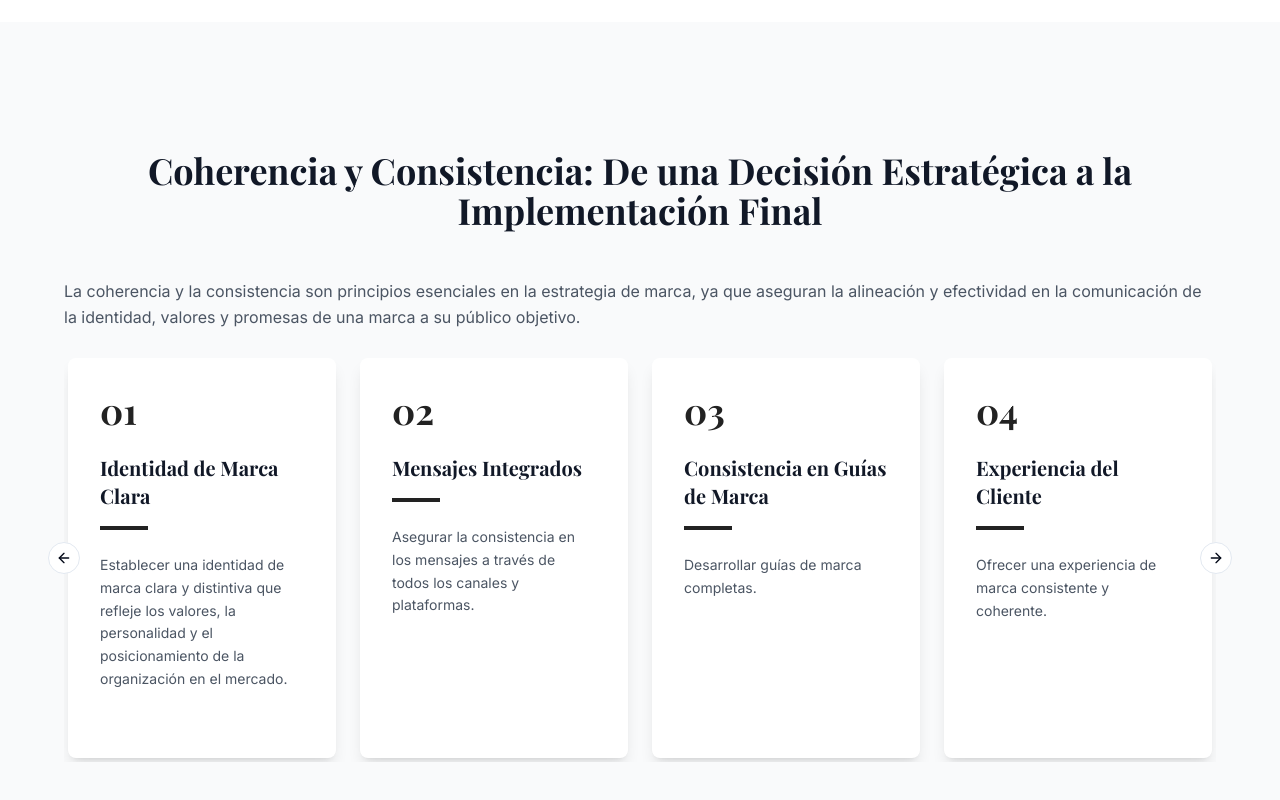
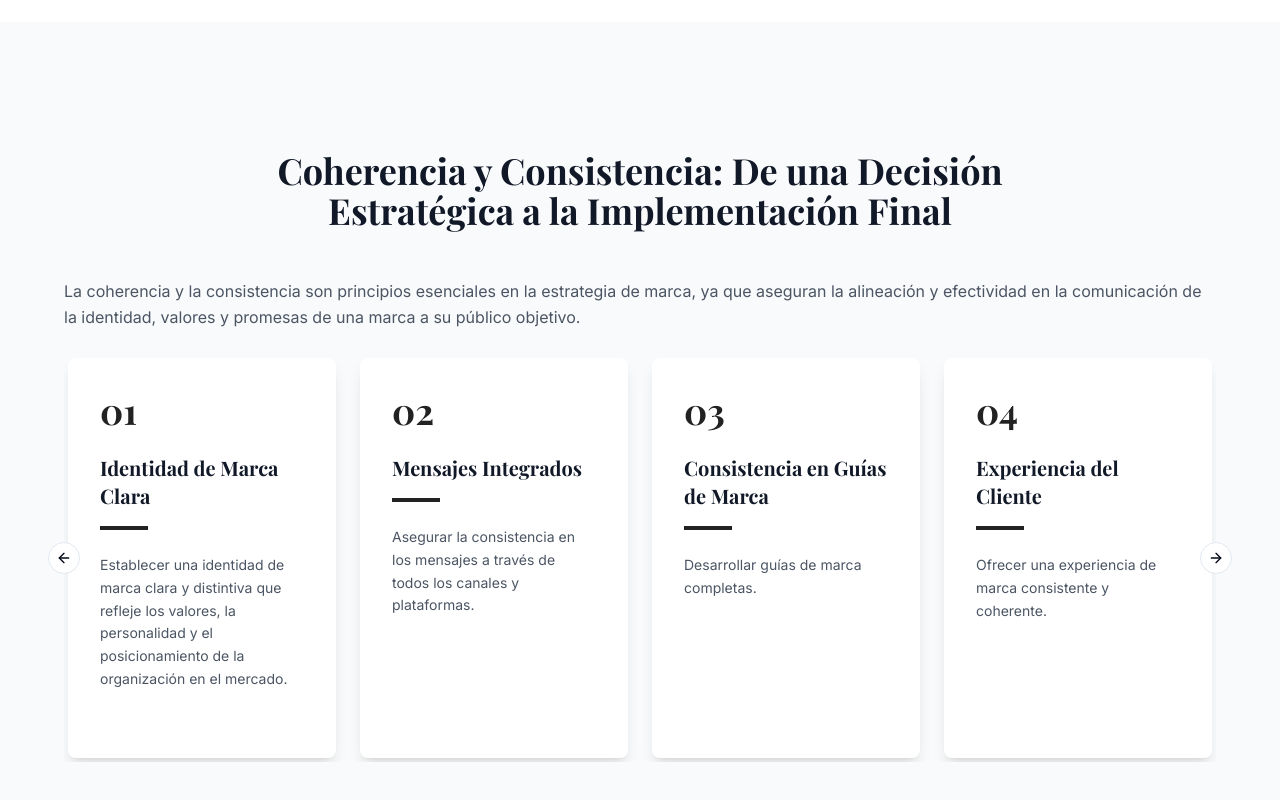
Before and after one commit to Gadelreal/learniverse-responsive, a React (Vite) app: page /es in a window 1280 px wide. Shown: the part 3536-4336 px from the top of the page. Built offline with nearby package versions, Linux system fonts and the light colour scheme.

Commit message:
Visual edit in Lovable
Edited UI in Lovable

```diff
--- a/src/components/sections/CoherenceSectionES.tsx
+++ b/src/components/sections/CoherenceSectionES.tsx
@@ -29,7 +29,7 @@ const BrandStrategyCards = [{
 const CoherenceSectionES = () => {
   return <section id="coherence" className="py-32 bg-gray-50">
       <div className="container mx-auto px-4">
-        <h2 className="font-playfair text-3xl md:text-4xl font-bold text-center mb-12 text-gray-900 opacity-0 translate-y-10 scroll-animate">Coherencia y Consistencia: De una Decisión
+        <h2 className="font-playfair text-3xl md:text-4xl font-bold text-center mb-12 text-gray-900 opacity-0 translate-y-10 scroll-animate px-[203px]">Coherencia y Consistencia: De una Decisión
 Estratégica a la Implementación Final</h2>
         <div className="max-w-6xl mx-auto">
           <div className="space-y-6">
```
